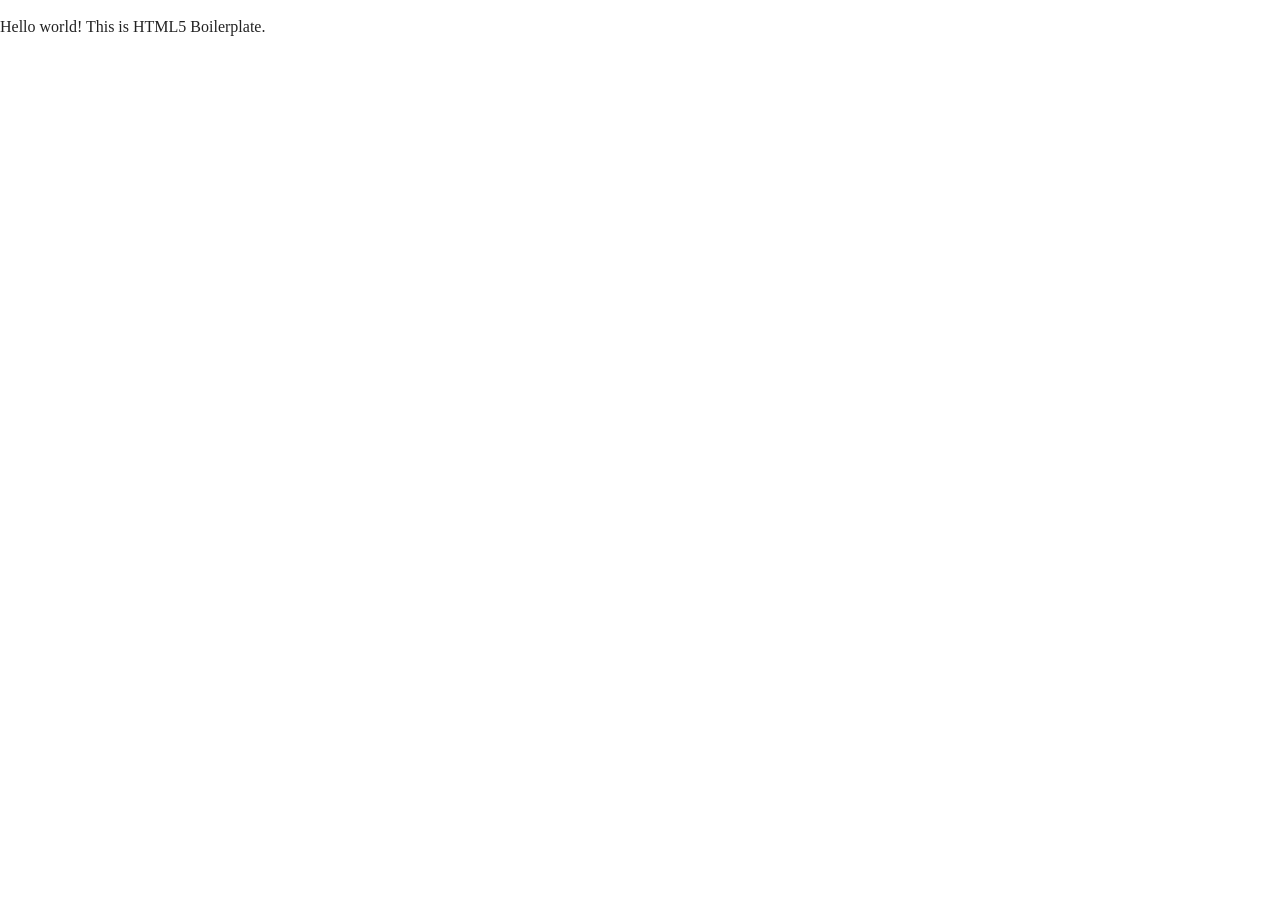
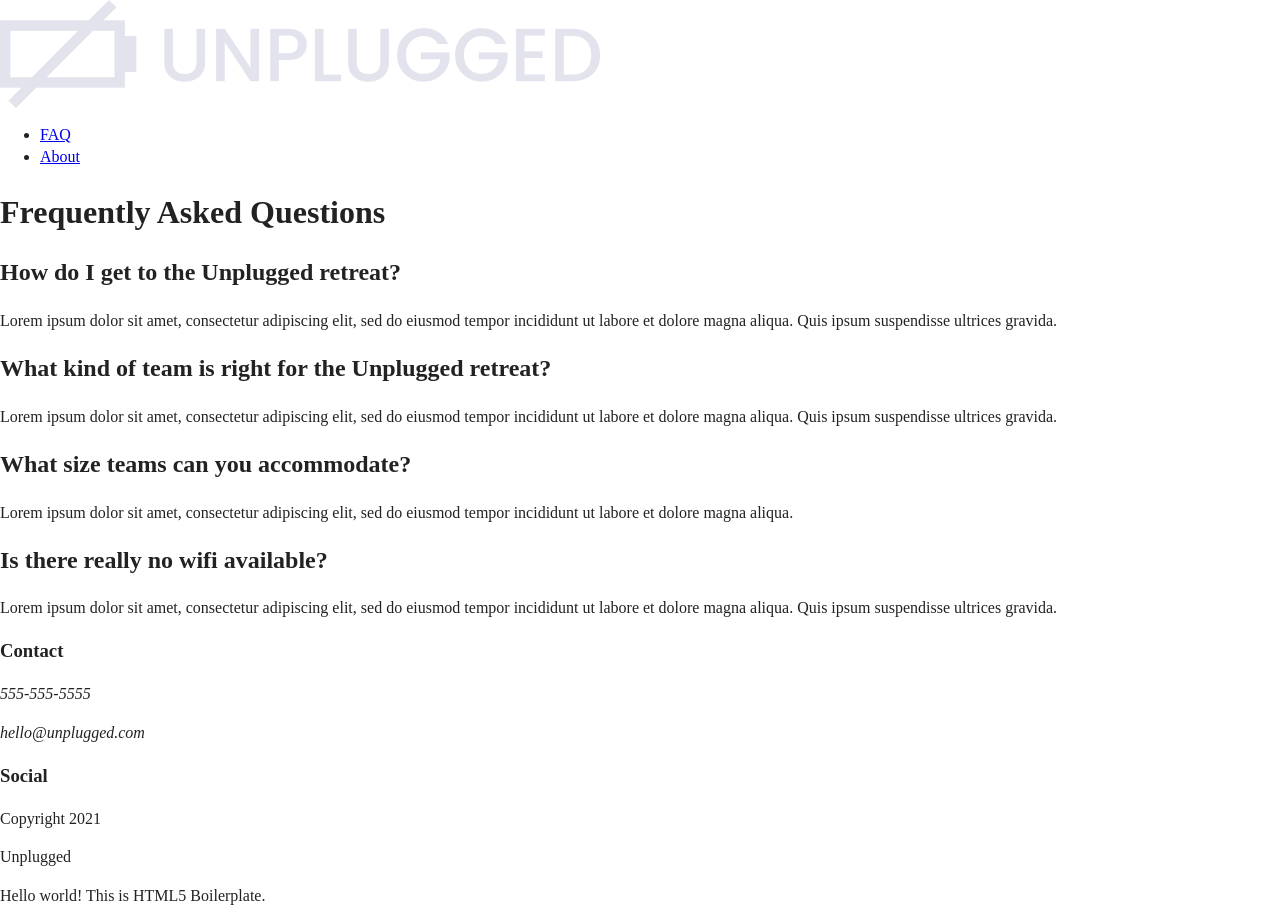
Before and after one commit to hsmanski/unplugged-retreat-site, a website: page faq/index.html in a window 1280 px wide. Before the commit the page ends 800 px from the top, so only its background shows below. Drawn offline with Linux system fonts and the light colour scheme; files that its build step writes are made by us from their sources; files whose address does not match are found by name.

Commit message:
Content added for faq page

```diff
--- a/faq/index.html
+++ b/faq/index.html
@@ -2,7 +2,7 @@
 <html class="no-js" lang="">
   <head>
     <meta charset="utf-8" />
-    <title></title>
+    <title>Unplugged Retreat Site | FAQ</title>
     <meta name="description" content="" />
     <meta name="viewport" content="width=device-width, initial-scale=1" />
 
@@ -22,6 +22,98 @@
   </head>
 
   <body>
+    <!-- Header Content -->
+    <header>
+      <div class="content-wrapper">
+        <a href="../index.html"
+          ><img src="./img/unpluggedlogo.png" alt="unplugged logo"
+        /></a>
+        <div class="header-divider"></div>
+        <nav>
+          <ul>
+            <li><a href="../faq/index.html" target="_blank">FAQ</a></li>
+            <li><a href="../about/index.html" target="_blank">About</a></li>
+          </ul>
+        </nav>
+      </div>
+    </header>
+
+    <!-- Main Content -->
+    <main>
+      <section>
+        <!-- FAQ Content -->
+        <div class="content-wrapper">
+          <h1>Frequently Asked Questions</h1>
+          <div class="faq-content">
+            <h2 class="faq-question">How do I get to the Unplugged retreat?</h2>
+            <p class="faq-answer">
+              Lorem ipsum dolor sit amet, consectetur adipiscing elit, sed do
+              eiusmod tempor incididunt ut labore et dolore magna aliqua. Quis
+              ipsum suspendisse ultrices gravida.
+            </p>
+          </div>
+          <div class="faq-content">
+            <h2 class="faq-question">
+              What kind of team is right for the Unplugged retreat?
+            </h2>
+            <p class="faq-answer">
+              Lorem ipsum dolor sit amet, consectetur adipiscing elit, sed do
+              eiusmod tempor incididunt ut labore et dolore magna aliqua. Quis
+              ipsum suspendisse ultrices gravida.
+            </p>
+          </div>
+          <div class="faq-content">
+            <h2 class="faq-question">What size teams can you accommodate?</h2>
+            <p class="faq-answer">
+              Lorem ipsum dolor sit amet, consectetur adipiscing elit, sed do
+              eiusmod tempor incididunt ut labore et dolore magna aliqua.
+            </p>
+          </div>
+          <div class="faq-content">
+            <h2 class="faq-question">Is there really no wifi available?</h2>
+            <p class="faq-answer">
+              Lorem ipsum dolor sit amet, consectetur adipiscing elit, sed do
+              eiusmod tempor incididunt ut labore et dolore magna aliqua. Quis
+              ipsum suspendisse ultrices gravida.
+            </p>
+          </div>
+        </div>
+      </section>
+    </main>
+
+    <!-- Footer Content -->
+    <footer>
+      <div class="content-wrapper">
+        <div class="footer-content">
+          <h3 class="footer-title">Contact</h3>
+          <address>
+            <p class="footer-text">555-555-5555</p>
+            <p class="footer-text">hello@unplugged.com</p>
+          </address>
+        </div>
+        <div class="social">
+          <h3 class="social-title">Social</h3>
+          <div class="social-icons">
+            <p>
+              <a href="https://www.facebook.com/yoursite" target="_blank"></a>
+            </p>
+            <p>
+              <a href="https://www.facebook.com/yoursite" target="_blank"></a>
+            </p>
+            <p>
+              <a href="https://www.facebook.com/yoursite" target="_blank"></a>
+            </p>
+          </div>
+        </div>
+        <!-- footer content ends -->
+      </div>
+      <!--footer content-wrapper ends-->
+      <div class="copyright">
+        <p>Copyright 2021</p>
+        <p>Unplugged</p>
+      </div>
+    </footer>
+
     <!-- Add your site or application content here -->
     <p>Hello world! This is HTML5 Boilerplate.</p>
     <script src="../js/vendor/modernizr-3.11.2.min.js"></script>
```
